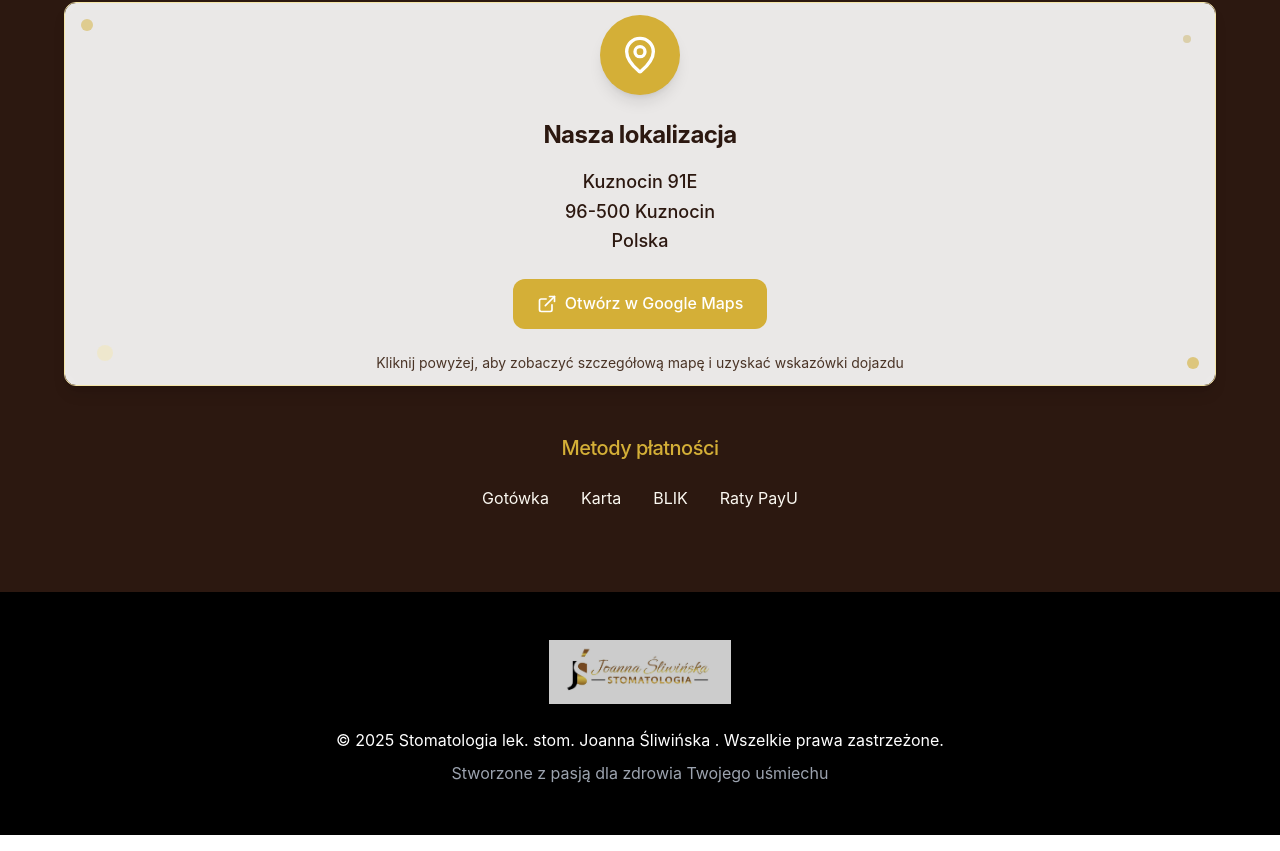
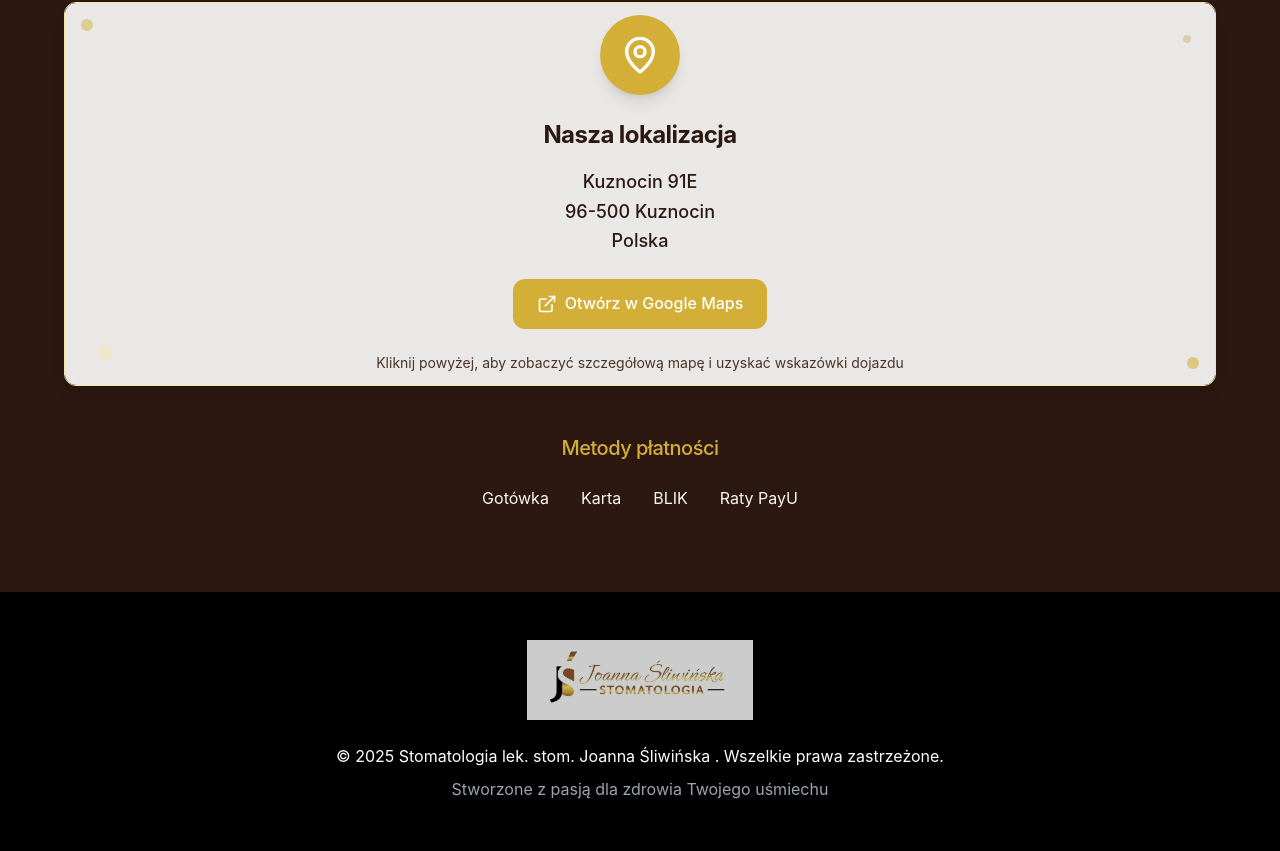
Before and after one commit to wsliwinski6010/kuznocin-dental-oasis, a React (Vite) app: page / in a window 1280 px wide. Shown: the part 5537-6388 px from the top of the page. Built offline with nearby package versions, Linux system fonts and the light colour scheme.

Commit message:
Increase logo size
Increase the logo size by 30% in the navigation bar.

```diff
--- a/src/pages/Index.tsx
+++ b/src/pages/Index.tsx
@@ -109,7 +109,7 @@ const Index = () => {
         <div className="max-w-7xl mx-auto px-6 lg:px-8">
           <div className="flex justify-between items-center py-4">
             <div className="flex items-center">
-              <img src="/lovable-uploads/90825bce-0c80-4b06-a440-2df0d0de5c8d.png" alt="Joanna Śliwińska Stomatologia" className="h-12 w-auto" />
+              <img src="/lovable-uploads/90825bce-0c80-4b06-a440-2df0d0de5c8d.png" alt="Joanna Śliwińska Stomatologia" className="h-16 w-auto" />
             </div>
 
             {/* Desktop Navigation */}
@@ -401,7 +401,7 @@ const Index = () => {
       {/* Footer */}
       <footer className="bg-black text-white py-12">
         <div className="max-w-6xl mx-auto text-center px-6">
-          <img src="/lovable-uploads/90825bce-0c80-4b06-a440-2df0d0de5c8d.png" alt="Joanna Śliwińska Stomatologia" className="h-16 w-auto mx-auto mb-6 opacity-80" />
+          <img src="/lovable-uploads/90825bce-0c80-4b06-a440-2df0d0de5c8d.png" alt="Joanna Śliwińska Stomatologia" className="h-20 w-auto mx-auto mb-6 opacity-80" />
           <p>© 2025 Stomatologia lek. stom. Joanna Śliwińska . Wszelkie prawa zastrzeżone.</p>
           <p className="text-gray-400 mt-2">Stworzone z pasją dla zdrowia Twojego uśmiechu</p>
         </div>
```
